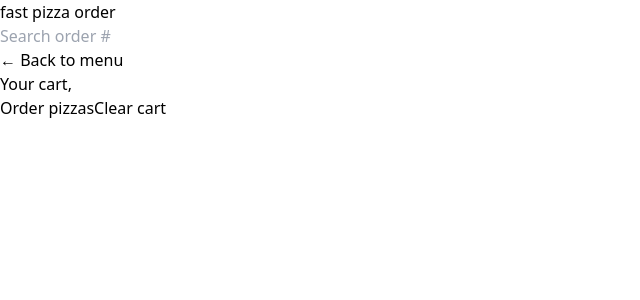
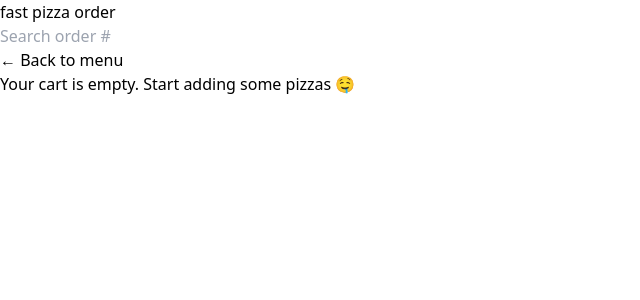
Before and after one commit to VladZyma/fast-pizza-order, a React (Vite) app: page /cart in a window 1280 px wide. Shown: the top 300 px of the page, without its empty margins (0-640 px from the left). Built offline with nearby package versions, Linux system fonts and the light colour scheme.

Commit message:
added EmptyCart.jsx when cart is empty

```diff
--- a/src/features/cart/Cart.jsx
+++ b/src/features/cart/Cart.jsx
@@ -3,12 +3,15 @@
 import LinkButton from '../../ui/LinkButton';
 import Button from '../../ui/Button';
 import CartItem from './CartItem';
+import EmptyCart from './EmptyCart';
 //cart actions
 import { getCart } from './cartSlice';
 
 function Cart() {
   const username = useSelector((state) => state.user.userName);
   const cart = useSelector(getCart);
+
+  if (!cart.length) return <EmptyCart />;
 
   return (
     <div className="py3 px-4">
--- /dev/null
+++ b/src/features/cart/EmptyCart.jsx
@@ -0,0 +1,15 @@
+import LinkButton from '../../ui/LinkButton';
+
+function EmptyCart() {
+  return (
+    <div className="px-3 py-3">
+      <LinkButton to="/menu">&larr; Back to menu</LinkButton>
+
+      <p className="mt-7 font-semibold">
+        Your cart is empty. Start adding some pizzas 🤤
+      </p>
+    </div>
+  );
+}
+
+export default EmptyCart;
```
